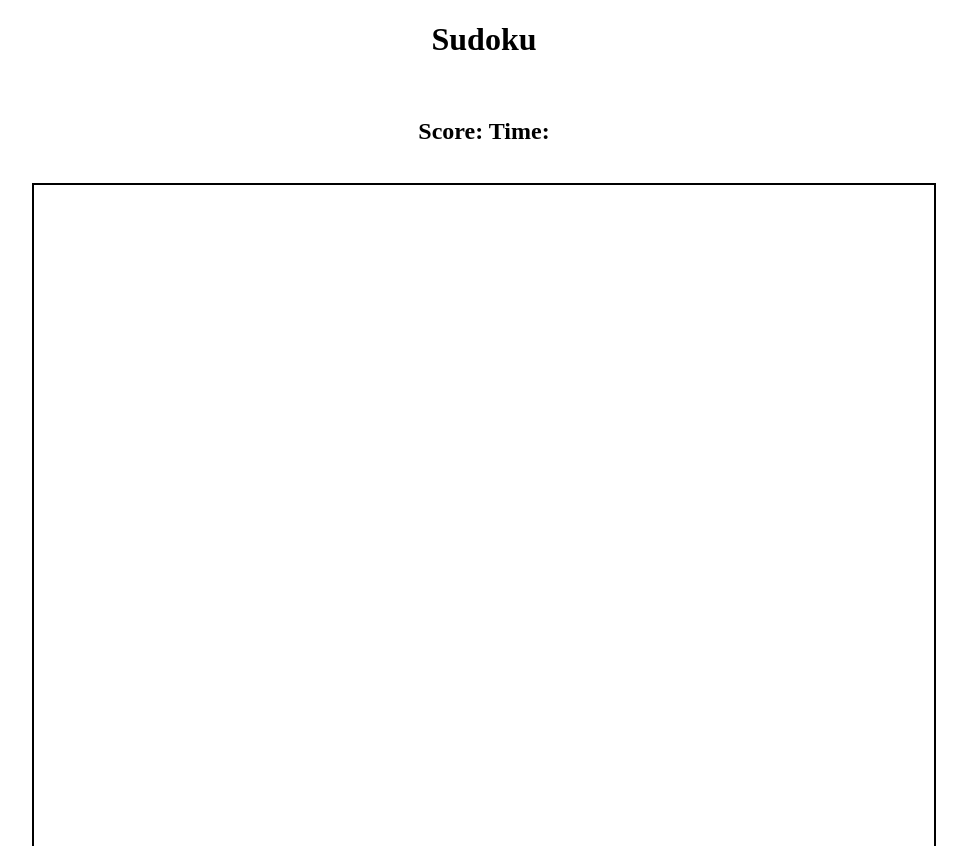
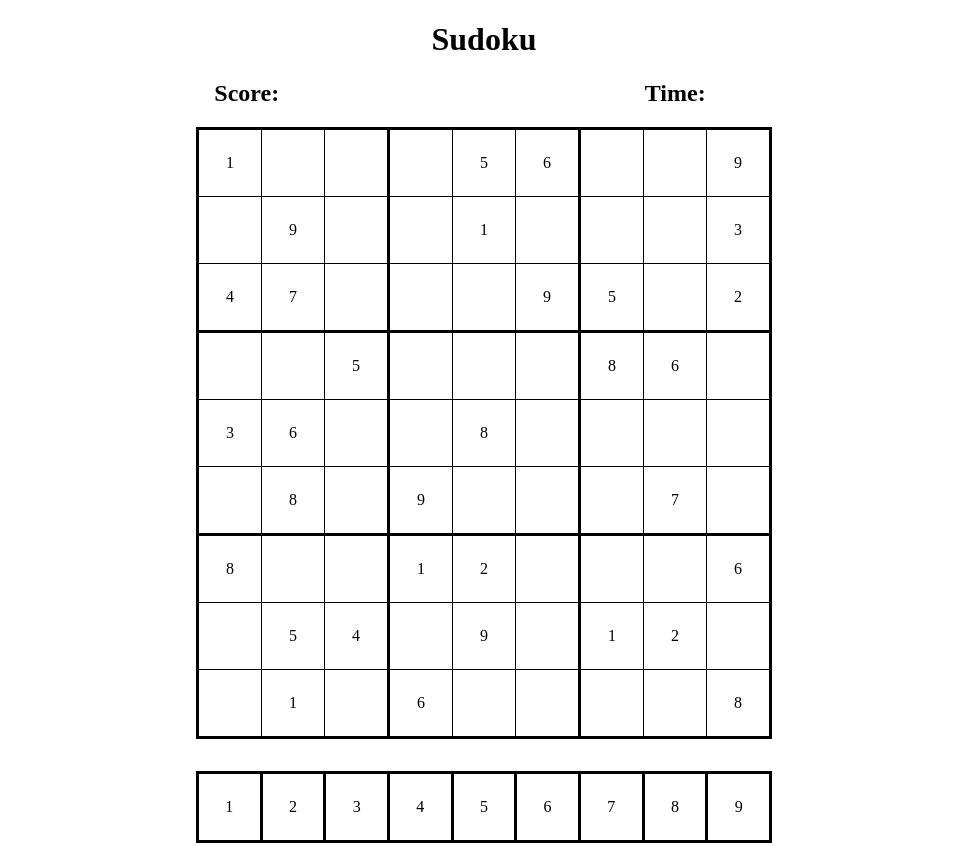
Before and after one commit to jholt3/Milestone-Project-1_Browser-Game, a plain HTML site: page index.html in a window 1280 px wide. Shown: the top 846 px of the page, without its empty margins (156-1123 px from the left). Drawn offline with Linux system fonts and the light colour scheme.

Commit message:
added table and numbers to the bottom of the screen

```diff
--- a/index.html
+++ b/index.html
@@ -8,22 +8,130 @@
     <main>
         <!--H1 Sudoku Tag-->
         <h1>Sudoku</h1>
-
-    <br>
        <!--H2 Score (Top Left) Timer (Top Right)-->
-   <h2 align="center">
+   <h2>
     <span id='cscore'>Score:</span>
     <span id='ctime'>Time:</span>
    </h2>
+         <!--DIV that contains 9x9 Grid-->
+   <table align="center">
+       <tr>
+        <td class="filled">1</td>
+        <td class="empty"></td>
+        <td class="rBorder"></td>
+        <td class="empty"></td>
+        <td class="filled">5</td>
+        <td class="rBorder">6</td>
+        <td class="empty"></td>
+        <td class="empty"></td>
+        <td class="filled">9</td>
+       </tr>
+       <tr>
+        <td class="empty"></td>
+        <td class="filled">9</td>
+        <td class="rBorder"></td>
+        <td class="empty"></td>
+        <td class="filled">1</td>
+        <td class="rBorder"></td>
+        <td class="empty"></td>
+        <td class="empty"></td>
+        <td class="filled">3</td>
+       </tr>
+       <tr class="bBorder">
+        <td class="empty">4</td>
+        <td class="filled">7</td>
+        <td class="rBorder"></td>
+        <td class="empty"></td>
+        <td class="filled"></td>
+        <td class="rBorder">9</td>
+        <td class="empty">5</td>
+        <td class="empty"></td>
+        <td class="filled">2</td>
+       </tr>
+       <tr>
+        <td class="empty"></td>
+        <td class="filled"></td>
+        <td class="rBorder">5</td>
+        <td class="empty"></td>
+        <td class="filled"></td>
+        <td class="rBorder"></td>
+        <td class="empty">8</td>
+        <td class="empty">6</td>
+        <td class="filled"></td>
+       </tr>
+       <tr>
+        <td class="empty">3</td>
+        <td class="filled">6</td>
+        <td class="rBorder"></td>
+        <td class="empty"></td>
+        <td class="filled">8</td>
+        <td class="rBorder"></td>
+        <td class="empty"></td>
+        <td class="empty"></td>
+        <td class="filled"></td>
+       </tr>
+       <tr class="bBorder">
+        <td class="empty"></td>
+        <td class="filled">8</td>
+        <td class="rBorder"></td>
+        <td class="empty">9</td>
+        <td class="filled"></td>
+        <td class="rBorder"></td>
+        <td class="empty"></td>
+        <td class="empty">7</td>
+        <td class="filled"></td>
+       </tr>
+       <tr>
+        <td class="empty">8</td>
+        <td class="filled"></td>
+        <td class="rBorder"></td>
+        <td class="empty">1</td>
+        <td class="filled">2</td>
+        <td class="rBorder"></td>
+        <td class="empty"></td>
+        <td class="empty"></td>
+        <td class="filled">6</td>
+       </tr>
+       <tr>
+        <td class="empty"></td>
+        <td class="filled">5</td>
+        <td class="rBorder">4</td>
+        <td class="empty"></td>
+        <td class="filled">9</td>
+        <td class="rBorder"></td>
+        <td class="empty">1</td>
+        <td class="empty">2</td>
+        <td class="filled"></td>
+       </tr>
+       <tr>
+        <td class="empty"></td>
+        <td class="filled">1</td>
+        <td class="rBorder"></td>
+        <td class="empty">6</td>
+        <td class="filled"></td>
+        <td class="rBorder"></td>
+        <td class="empty"></td>
+        <td class="empty"></td>
+        <td class="filled">8</td>
+       </tr>
+   </table>
+
+   <div align="center">
+    <table class="table2">
+        <td class="value">1</td>
+        <td class="value">2</td>
+        <td class="value">3</td>
+        <td class="value">4</td>
+        <td class="value">5</td>
+        <td class="value">6</td>
+        <td class="value">7</td>
+        <td class="value">8</td>
+        <td class="value">9</td>
+    </table>
+   </div>
 
 
-    <br>
-         <!--DIV that contains 9x9 Grid-->
-    <div align="center" class="grid-container">
-            <div class=gameArray></div>
-        </div>
 
-            <br>
 
     </main>
 </body>
--- a/index.js
+++ b/index.js
@@ -29,4 +29,5 @@ let solutionArray = [
     7, 1, 2, 6, 4, 5, 9, 3, 8,
 ]
 
+
 // Create a boolean function that allows number to be included or rejected depending on accuracy
--- a/style.css
+++ b/style.css
@@ -1,31 +1,51 @@
-/*  style header */
-
-/*  style board */
-
-/*  style numbers */
-
-/*  style score */
-
-/* style timer */
-
-/*  style numbers at bottom of the screen */
 
 h1 {
     text-align: center;
 }
 
-
+h2 {
+    text-align: center;
+}
 
 #cscore {
-    text-align: justify left;
+    padding-right: 15em;
 }
 
 #ctime {
-    text-align: justify right;
+    padding-right: 2em;
 }
 
-.gameArray {
-    border: 2px solid black;
-    height: 900px;
-    width: 900px;
+table {
+    width: 36em;
+    height: 36em;
+    border-collapse: collapse;
+    border: 3px solid black;
 }
+
+td, th {
+    width: 4em;
+    height: 4em;
+    text-align: center;
+    border: 1px solid black;
+
+}
+
+.rBorder {
+    border-right: 3px solid black;
+}
+
+.bBorder {
+    border-bottom: 3px solid black;
+}
+
+.table2 {
+    width: 36em;
+    height: 4em;
+    margin: 2em;
+    border-collapse: collapse;
+    border: 3px solid black;
+}
+
+.value {
+    border: 3px solid black;
+}
```
